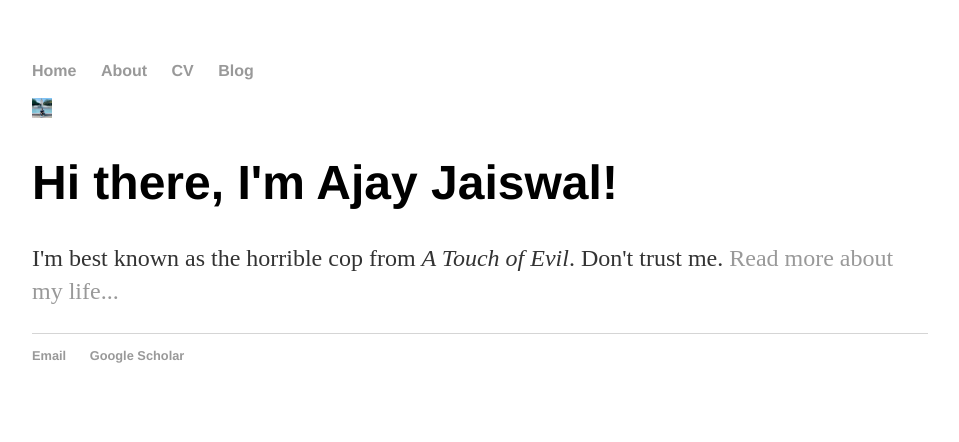
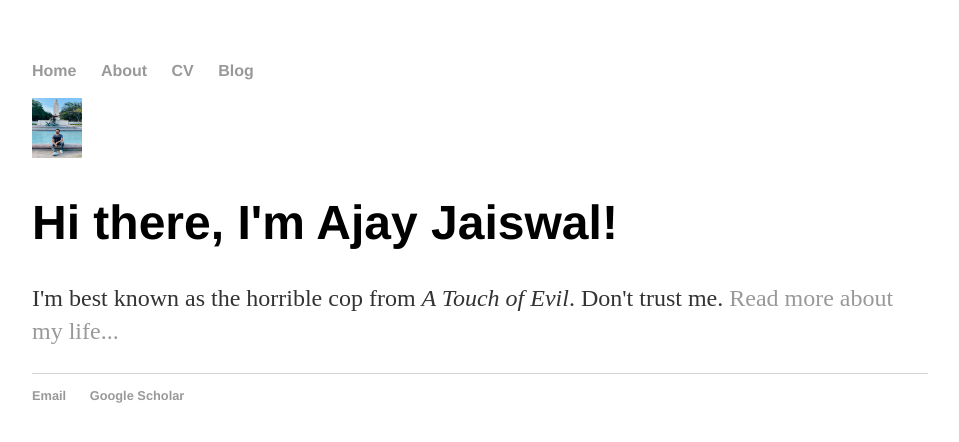
Before and after one commit to Ajay1994/ajay1994.github.io, a Jekyll site: the page built from index.html, in a window 1280 px wide. Shown: the top 442 px of the page, without its empty margins (160-1119 px from the left). Built offline with Jekyll 4.4.1, drawn with Linux system fonts in a browser that asks for light colours.

Commit message:
Update index.html

```diff
--- a/index.html
+++ b/index.html
@@ -4,7 +4,7 @@ title: Hank Quinlan, Horrible Cop
 ---
 
 		<div class="blurb">
-			<img src="/bio_image.jpg" alt="Italian Trulli" style = "width:20px; height:20px;">
+			<img src="/bio_image.jpg" alt="Italian Trulli" style="width:50px;height:60px;">
 			<h1>Hi there, I'm Ajay Jaiswal!</h1>
 			<p>I'm best known as the horrible cop from <em>A Touch of Evil</em>. Don't trust me. <a href="/about">Read more about my life...</a></p>
 		</div>
```
